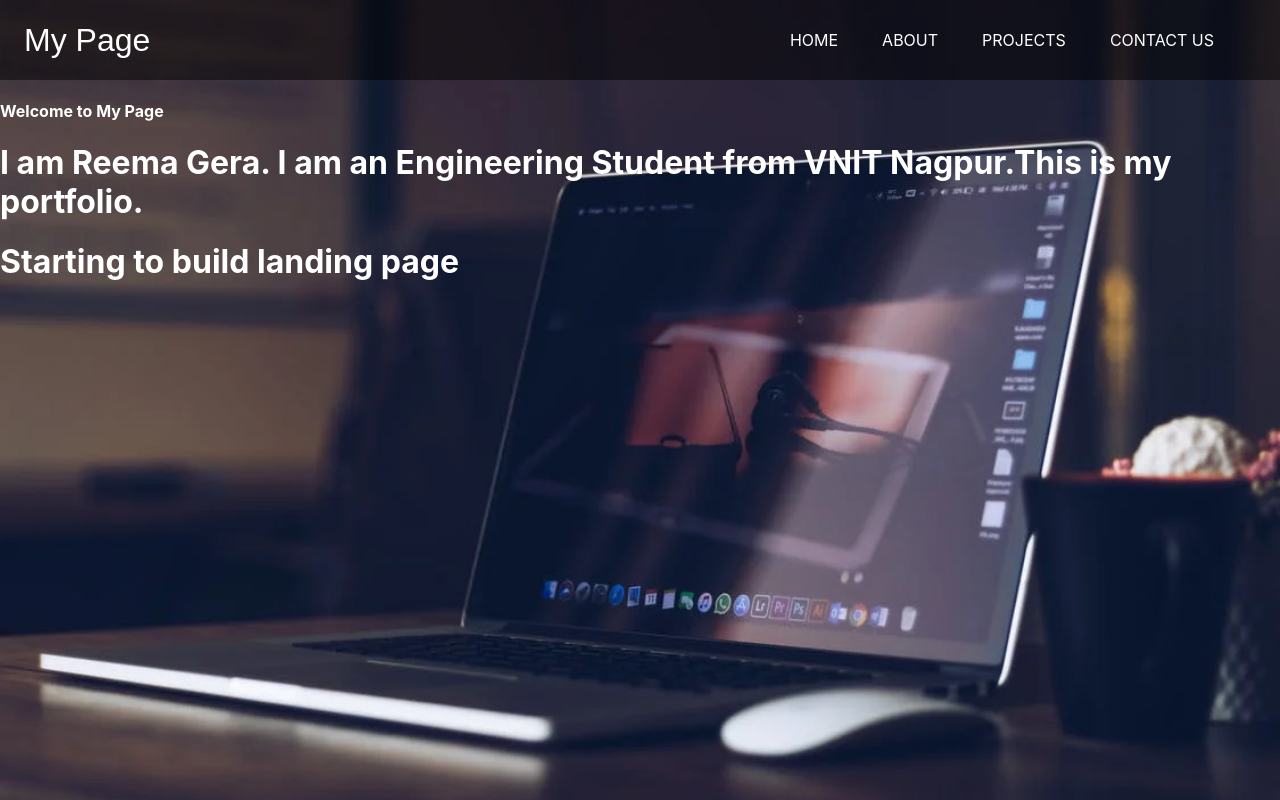
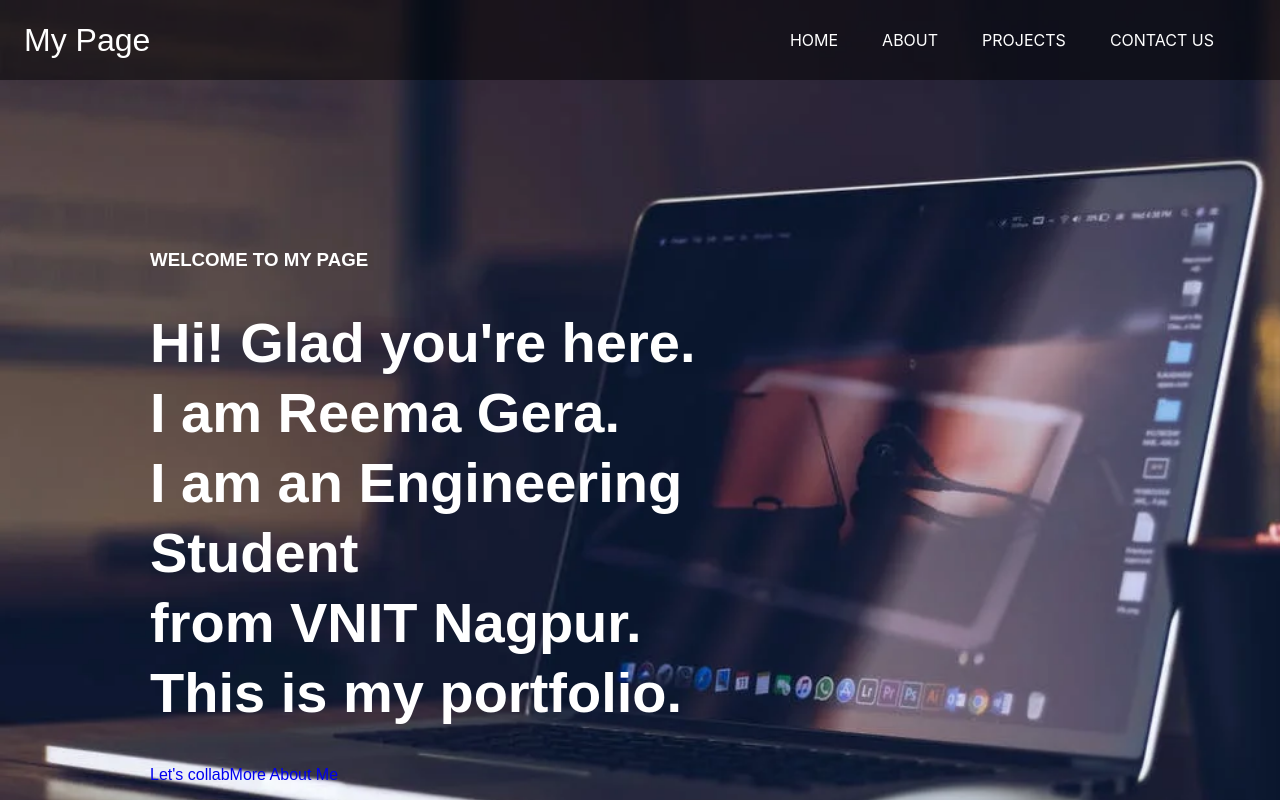
Before and after one commit to reemagera/dzynfox-assignment, a Next.js app: page / in a window 1280 px wide. Shown: the top 800 px of the page. Built offline with nearby package versions, Linux system fonts and the light colour scheme.

Commit message:
did some updates to nav and msg comps

```diff
--- a/components/welcome.js
+++ b/components/welcome.js
@@ -1,8 +1,15 @@
+import Link from "next/link"
+import styles from "./welcome.module.css"
 export default function WelcomeMsg(){
     return(
-        <div className="">
-            <h4>Welcome to My Page</h4>
-            <h1>I am Reema Gera. I am an Engineering Student from VNIT Nagpur.This is my portfolio.</h1>
+        <div className={styles.container}>
+            <h3 className={styles.h3}>Welcome to My Page</h3>
+            <h1 className={styles.h1}>Hi! Glad you're here.<br/>I am Reema Gera. <br/>I am an Engineering Student <br/>from VNIT Nagpur. <br/>This is my portfolio.
+            </h1>
+            <div>
+                <Link href="/"><a>Let's collab</a></Link>
+                <Link href="/"><a>More About Me</a></Link>
+            </div>
         </div>
     )
 }
--- /dev/null
+++ b/components/welcome.module.css
@@ -0,0 +1,15 @@
+.container{
+    width: 50%;
+    margin: 50px 200px 50px 50px;
+    padding: 100px 150px 100px 100px;
+    font-family: "montserrat-medium", sans-serif;
+
+}
+.h3{
+    text-transform: uppercase;
+    font-weight: bold;
+}
+.h1{
+    font-size: 3.5rem;
+    line-height: 1.25;
+}
```
